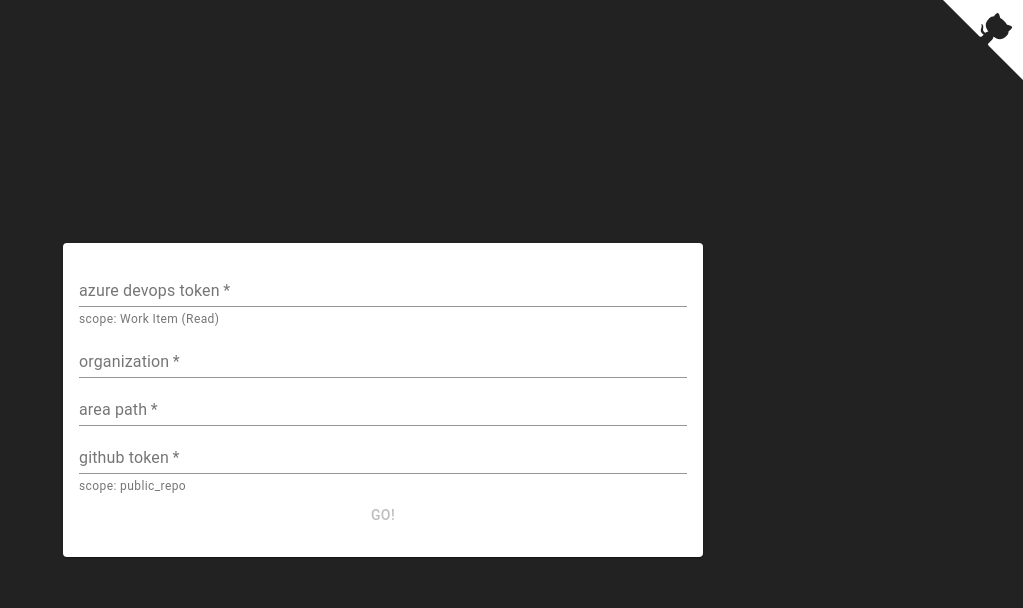
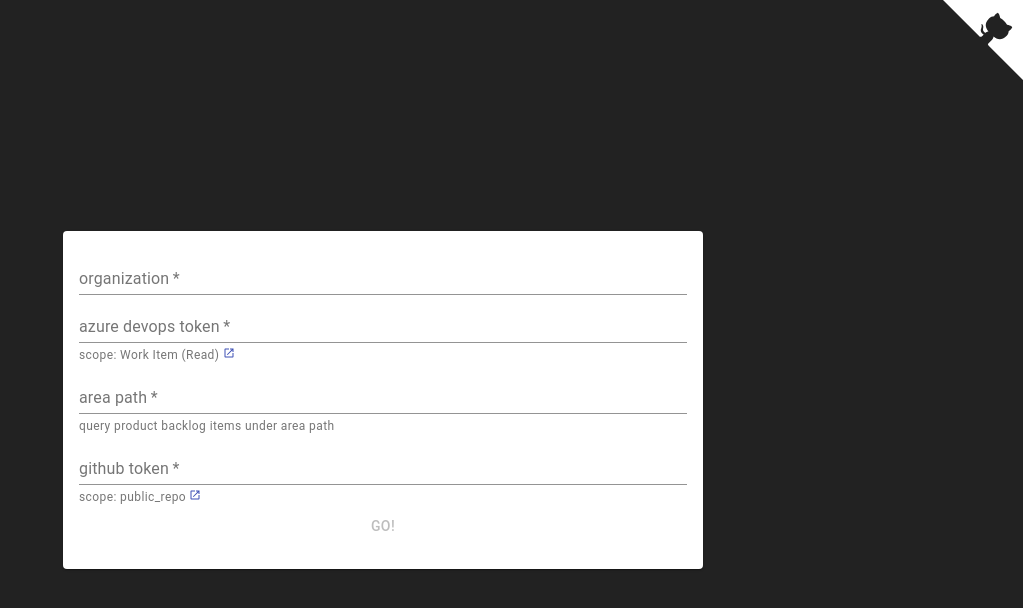
Before and after one commit to riezebosch/azdev2gh, a React (Create React App) app in the folder Functions.Frontend/: page / in a window 1280 px wide. Shown: the top 608 px of the page, without its empty margins (257-1280 px from the left). Built offline with nearby package versions, Linux system fonts and the light colour scheme.

Commit message:
feat(html): links to creating tokens

```diff
--- a/Functions.Frontend/package.json
+++ b/Functions.Frontend/package.json
@@ -5,6 +5,7 @@
   "homepage": "https://riezebosch.github.io/azdev2gh",
   "dependencies": {
     "@material-ui/core": "^4.9.3",
+    "@material-ui/icons": "^4.9.1",
     "@material-ui/lab": "^4.0.0-alpha.43",
     "@testing-library/jest-dom": "^4.2.4",
     "@testing-library/react": "^9.4.0",
--- a/Functions.Frontend/src/App.tsx
+++ b/Functions.Frontend/src/App.tsx
@@ -8,9 +8,11 @@ import {
   Snackbar,
   CircularProgress,
   CardContent,
-  Box
+  Box,
+  Link
 } from "@material-ui/core";
 import { Alert } from "@material-ui/lab";
+import LaunchIcon from "@material-ui/icons/Launch";
 
 function App() {
   const [azureDevopsToken, setAzureDevopsToken] = useState("");
@@ -52,15 +54,6 @@ function App() {
                 }}
               >
                 <TextField
-                  label="azure devops token"
-                  id="azure-devops-token"
-                  value={azureDevopsToken}
-                  onChange={x => setAzureDevopsToken(x.currentTarget.value)}
-                  required={true}
-                  fullWidth
-                  helperText="scope: Work Item (Read)"
-                />
-                <TextField
                   label="organization"
                   id="azure-devops-organization"
                   value={azureDevOpsOrganization}
@@ -71,12 +64,39 @@ function App() {
                   }
                 />
                 <TextField
+                  label="azure devops token"
+                  id="azure-devops-token"
+                  value={azureDevopsToken}
+                  onChange={x => setAzureDevopsToken(x.currentTarget.value)}
+                  required={true}
+                  fullWidth
+                  helperText={
+                    <span>
+                      scope: Work Item (Read)&nbsp;
+                      <Link
+                        href={
+                          "https://dev.azure.com/" +
+                          (azureDevOpsOrganization !== ""
+                            ? azureDevOpsOrganization + "/_usersSettings/tokens"
+                            : "")
+                        }
+                        target="_blank"
+                        rel="noopener noreferrer"
+                        data-testid="azure-devops-token-url"
+                      >
+                        <LaunchIcon style={{ fontSize: 12 }} />
+                      </Link>
+                    </span>
+                  }
+                />
+                <TextField
                   label="area path"
                   id="azure-devops-areapath"
                   value={azureDevOpsAreaPath}
                   required={true}
                   fullWidth
                   onChange={x => setAzureDevOpsAreaPath(x.currentTarget.value)}
+                  helperText="query product backlog items under area path"
                 />
                 <TextField
                   label="github token"
@@ -85,7 +105,18 @@ function App() {
                   required={true}
                   fullWidth
                   onChange={x => setGitHubToken(x.currentTarget.value)}
-                  helperText="scope: public_repo"
+                  helperText={
+                    <span>
+                      scope: public_repo&nbsp;
+                      <Link
+                        href="https://github.com/settings/tokens"
+                        target="_blank"
+                        rel="noopener noreferrer"
+                      >
+                        <LaunchIcon style={{ fontSize: 12 }} />
+                      </Link>
+                    </span>
+                  }
                 />
                 <Button
                   disabled={
```
Also changed, not shown: 2 other files (tests, documents, lock files or other folders).
